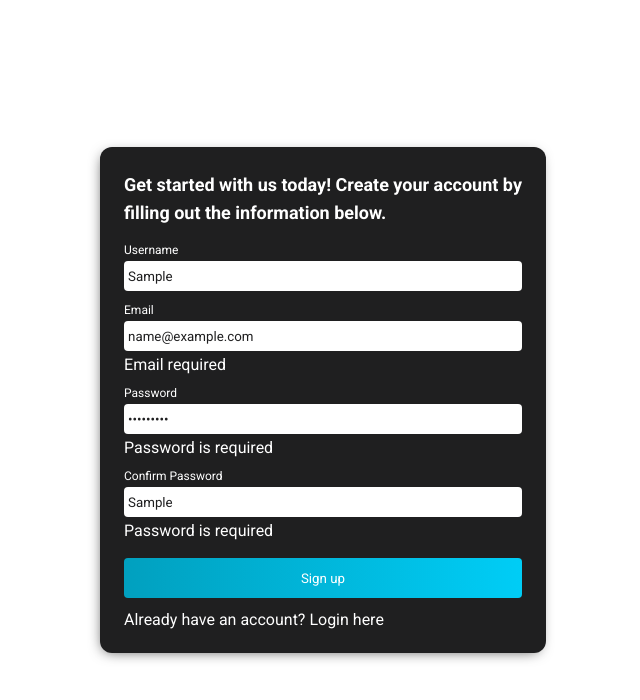
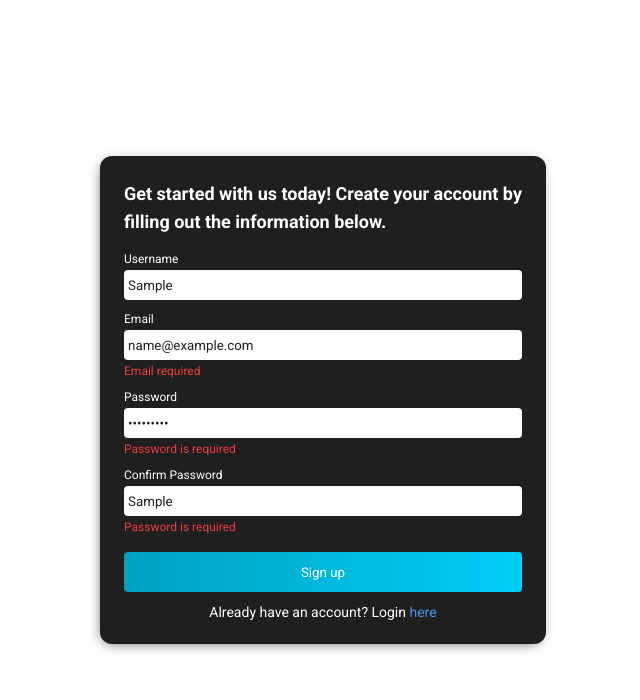
Before and after one commit to heraldofortuna/form-validation-react, a React (Create React App) app in the folder form-validation/: page / in a window 1280 px wide. Both pictures are taken after typing "Sample", "name@example.com", "Sample123", "Sample" into the empty fields and a click on the button "Sign up". Shown: the top 700 px of the page, without its empty margins (317-957 px from the left). Built offline with nearby package versions, Linux system fonts and the light colour scheme.

Commit message:
I completed all styles of FormSignup

```diff
--- a/form-validation/public/index.html
+++ b/form-validation/public/index.html
@@ -11,7 +11,7 @@
     />
     <link rel="apple-touch-icon" href="%PUBLIC_URL%/logo192.png" />
     <link rel="manifest" href="%PUBLIC_URL%/manifest.json" />
-    <title>React App</title>
+    <title>Form Validation</title>
     <link rel="preconnect" href="https://fonts.gstatic.com" />
     <link
       href="https://fonts.googleapis.com/css2?family=Roboto:wght@400;700;900&display=swap"
--- a/form-validation/src/components/FormSignup.js
+++ b/form-validation/src/components/FormSignup.js
@@ -36,6 +36,11 @@ const StyledFormSignup = styled.div`
         border-radius: 4px;
         padding: 4px;
       }
+
+      & > .form__error {
+        color: var(--red);
+        font-size: 12px;
+      }
     }
 
     & > .form__button {
@@ -48,6 +53,15 @@ const StyledFormSignup = styled.div`
       border: none;
       border-radius: 4px;
       margin: 6px 0 0 0;
+    }
+
+    & > .form__login {
+      font-size: 14px;
+      text-align: center;
+
+      & > a {
+        color: var(--blue);
+      }
     }
   }
 `;
@@ -78,7 +92,7 @@ function FormSignup({ submitForm }) {
             value={values.username}
             onChange={handleChange}
           />
-          {errors.username && <p>{errors.username}</p>}
+          {errors.username && <p className="form__error">{errors.username}</p>}
         </div>
         <div className="form__inputs">
           <label htmlFor="email" className="form__label">
@@ -91,7 +105,7 @@ function FormSignup({ submitForm }) {
             className="form__input"
             placeholder="Enter your email"
           />
-          {errors.email && <p>{errors.email}</p>}
+          {errors.email && <p className="form__error">{errors.email}</p>}
         </div>
         <div className="form__inputs">
           <label htmlFor="password" className="form__label">
@@ -104,7 +118,7 @@ function FormSignup({ submitForm }) {
             className="form__input"
             placeholder="Enter your password"
           />
-          {errors.password && <p>{errors.password}</p>}
+          {errors.password && <p className="form__error">{errors.password}</p>}
         </div>
         <div className="form__inputs">
           <label htmlFor="password2" className="form__label">
@@ -117,7 +131,9 @@ function FormSignup({ submitForm }) {
             className="form__input"
             placeholder="Confirm your password"
           />
-          {errors.password2 && <p>{errors.password2}</p>}
+          {errors.password2 && (
+            <p className="form__error">{errors.password2}</p>
+          )}
         </div>
         <button className="form__button" type="submit">
           Sign up
--- a/form-validation/src/globalStyles.js
+++ b/form-validation/src/globalStyles.js
@@ -4,6 +4,8 @@ const GlobalStyle = createGlobalStyle`
   :root {
     --white: #FFFFFF;
     --black: #1F1F20;
+    --red: #E73E3E;
+    --blue: #4992EF;
   }
 
   * {
```
